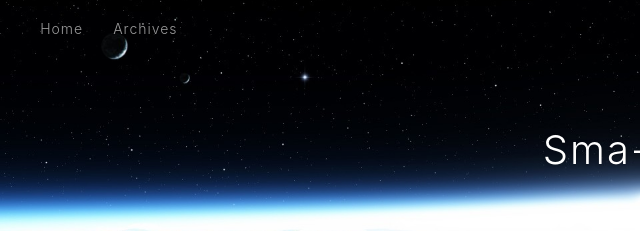
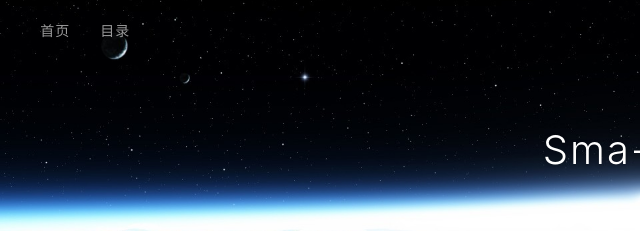
Before and after one commit to sma491892224/sma.github.io, a plain HTML site: page index.html in a window 1280 px wide. Shown: the top 231 px of the page, 0-640 px from the left. Drawn offline with nearby package versions, Linux system fonts and the light colour scheme.

Commit message:
Site updated: 2018-01-05 13:11:40

```diff
--- a/index.html
+++ b/index.html
@@ -41,16 +41,16 @@
       <nav id="main-nav">
         <a id="main-nav-toggle" class="nav-icon"></a>
 
-          <a class="main-nav-link" href="/">Home</a>
+          <a class="main-nav-link" href="/">首页</a>
 
-          <a class="main-nav-link" href="/archives">Archives</a>
+          <a class="main-nav-link" href="/archives">目录</a>
 
       </nav>
       <nav id="sub-nav">
 
           <a id="nav-rss-link" class="nav-icon" href="/atom.xml" title="RSS Feed"></a>
 
-        <a id="nav-search-btn" class="nav-icon" title="Search"></a>
+        <a id="nav-search-btn" class="nav-icon" title="查找"></a>
       </nav>
       <div id="search-form-wrap">
         <form action="//google.com/search" method="get" accept-charset="UTF-8" class="search-form"><input type="search" name="q" class="search-form-input" placeholder="Search"><button type="submit" class="search-form-submit">&#xF002;</button><input type="hidden" name="sitesearch" value="http://sma491892224.github.io"></form>
@@ -152,7 +152,7 @@
 
   <div class="outer">
     <div id="footer-info" class="inner">
-      &copy; 2018 John Doe<br>
+      &copy; 2018 Unknown<br>
       Powered by <a href="http://hexo.io/" target="_blank">Hexo</a>
     </div>
   </div>
@@ -160,9 +160,9 @@
     </div>
     <nav id="mobile-nav">
 
-    <a href="/" class="mobile-nav-link">Home</a>
+    <a href="/" class="mobile-nav-link">首页</a>
 
-    <a href="/archives" class="mobile-nav-link">Archives</a>
+    <a href="/archives" class="mobile-nav-link">目录</a>
 
 </nav>
 
```
